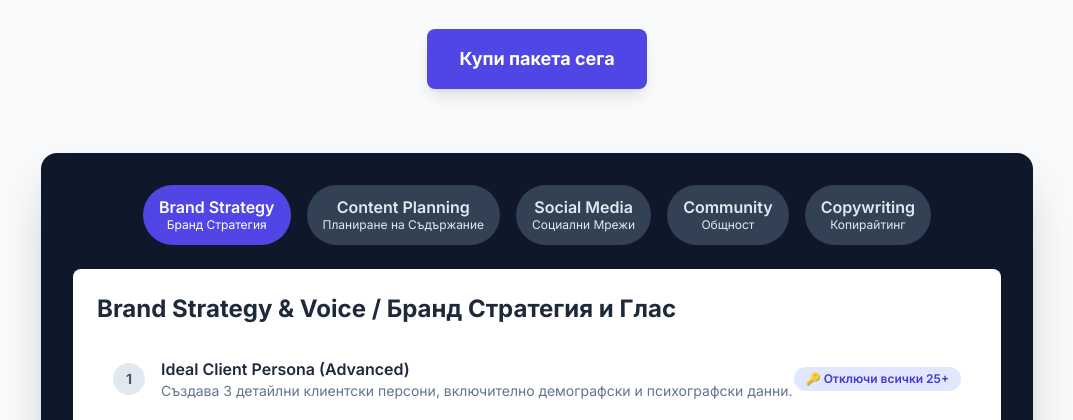
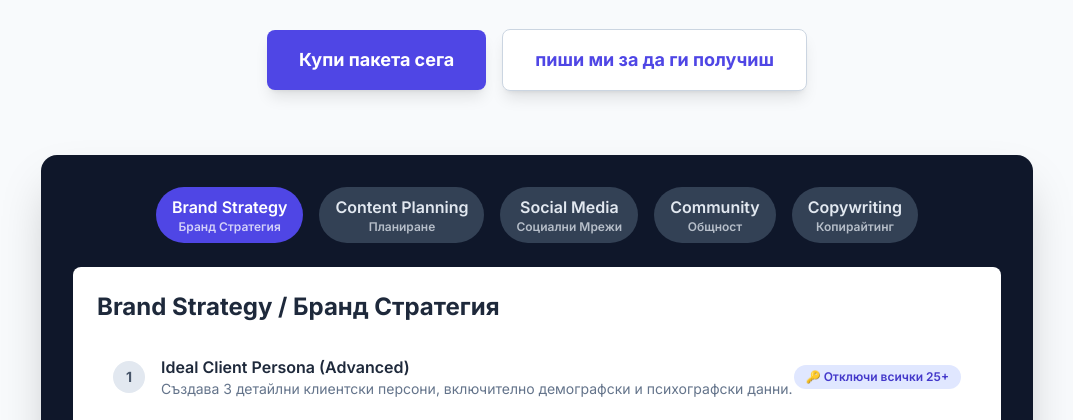
Before and after one commit to vladiatorai/AI-Content-Engine, a plain HTML site: page index.html in a window 1280 px wide. Shown: the part 347-767 px from the top of the page, without its empty margins (103-1176 px from the left). Drawn offline with nearby package versions, Linux system fonts and the light colour scheme.

Commit message:
Update index.html

```diff
--- a/index.html
+++ b/index.html
@@ -49,9 +49,14 @@
             <span class="inline-block bg-indigo-100 text-indigo-700 text-sm font-semibold px-4 py-1 rounded-full mb-4">ПРОФЕСИОНАЛЕН ПАКЕТ С ПРОМПТОВЕ</span>
             <h1 class="text-4xl md:text-6xl font-extrabold text-slate-900 mb-4 leading-tight">Спрете да губите време с посредствени AI резултати.</h1>
             <p class="text-lg md:text-xl text-slate-600 max-w-3xl mx-auto">Представяме Ви <span class="font-bold text-indigo-600">AI Content Engine</span> – професионален пакет с 25+ стратегически промпта, създадени да превърнат Вашия AI асистент в експертен маркетинг екип.</p>
-            <a href="https://www.upwork.com/services/product/marketing-ai-content-engine-25-marketing-prompts-1975521074345615646?ref=fl_profile" target="_blank" class="mt-8 inline-block bg-indigo-600 text-white font-bold text-lg px-8 py-4 rounded-lg hover:bg-indigo-700 transition-transform transform hover:scale-105 shadow-lg">
+            <div class="mt-8 flex flex-col sm:flex-row justify-center items-center gap-4">
+                <a href="https://www.upwork.com/services/product/marketing-ai-content-engine-25-marketing-prompts-1975521074345615646?ref=fl_profile" target="_blank" class="inline-block bg-indigo-600 text-white font-bold text-lg px-8 py-4 rounded-lg hover:bg-indigo-700 transition-transform transform hover:scale-105 shadow-lg w-full sm:w-auto">
                     Купи пакета сега
                 </a>
+                <a href="mailto:vladiatorai@gmail.com" class="inline-block bg-white text-indigo-600 border border-slate-300 font-bold text-lg px-8 py-4 rounded-lg hover:bg-slate-100 transition-transform transform hover:scale-105 shadow-lg w-full sm:w-auto">
+                    пиши ми за да ги получиш
+                </a>
+            </div>
         </header>
 
         <!-- Product Showcase Section -->
@@ -59,35 +64,25 @@
             <div class="bg-slate-900 rounded-2xl shadow-2xl p-6 md:p-8">
                 <!-- Tabs -->
                 <div class="flex flex-wrap justify-center gap-2 md:gap-4 mb-6">
-                    <button class="tab-btn active text-sm md:text-base font-semibold px-4 py-3 rounded-full bg-slate-700 text-slate-200 hover:bg-slate-600" data-tab="tab-1">
-                        <div class="text-center leading-tight">
-                            <span>Brand Strategy</span>
-                            <span class="block text-xs font-normal">Бранд Стратегия</span>
-                        </div>
+                    <button class="tab-btn active text-sm md:text-base font-semibold px-4 py-2 rounded-full bg-slate-700 text-slate-200 hover:bg-slate-600" data-tab="tab-1">
+                        <span class="block">Brand Strategy</span>
+                        <span class="block text-xs opacity-75">Бранд Стратегия</span>
                     </button>
-                    <button class="tab-btn text-sm md:text-base font-semibold px-4 py-3 rounded-full bg-slate-700 text-slate-200 hover:bg-slate-600" data-tab="tab-2">
-                        <div class="text-center leading-tight">
-                            <span>Content Planning</span>
-                            <span class="block text-xs font-normal">Планиране на Съдържание</span>
-                        </div>
+                    <button class="tab-btn text-sm md:text-base font-semibold px-4 py-2 rounded-full bg-slate-700 text-slate-200 hover:bg-slate-600" data-tab="tab-2">
+                        <span class="block">Content Planning</span>
+                        <span class="block text-xs opacity-75">Планиране</span>
                     </button>
-                    <button class="tab-btn text-sm md:text-base font-semibold px-4 py-3 rounded-full bg-slate-700 text-slate-200 hover:bg-slate-600" data-tab="tab-3">
-                        <div class="text-center leading-tight">
-                            <span>Social Media</span>
-                            <span class="block text-xs font-normal">Социални Мрежи</span>
-                        </div>
+                    <button class="tab-btn text-sm md:text-base font-semibold px-4 py-2 rounded-full bg-slate-700 text-slate-200 hover:bg-slate-600" data-tab="tab-3">
+                        <span class="block">Social Media</span>
+                        <span class="block text-xs opacity-75">Социални Мрежи</span>
                     </button>
-                    <button class="tab-btn text-sm md:text-base font-semibold px-4 py-3 rounded-full bg-slate-700 text-slate-200 hover:bg-slate-600" data-tab="tab-4">
-                        <div class="text-center leading-tight">
-                            <span>Community</span>
-                            <span class="block text-xs font-normal">Общност</span>
-                        </div>
+                    <button class="tab-btn text-sm md:text-base font-semibold px-4 py-2 rounded-full bg-slate-700 text-slate-200 hover:bg-slate-600" data-tab="tab-4">
+                         <span class="block">Community</span>
+                        <span class="block text-xs opacity-75">Общност</span>
                     </button>
-                    <button class="tab-btn text-sm md:text-base font-semibold px-4 py-3 rounded-full bg-slate-700 text-slate-200 hover:bg-slate-600" data-tab="tab-5">
-                        <div class="text-center leading-tight">
-                            <span>Copywriting</span>
-                            <span class="block text-xs font-normal">Копирайтинг</span>
-                        </div>
+                    <button class="tab-btn text-sm md:text-base font-semibold px-4 py-2 rounded-full bg-slate-700 text-slate-200 hover:bg-slate-600" data-tab="tab-5">
+                         <span class="block">Copywriting</span>
+                        <span class="block text-xs opacity-75">Копирайтинг</span>
                     </button>
                 </div>
 
@@ -158,16 +153,21 @@
         <section class="text-center bg-slate-900 text-white my-16 p-12 rounded-2xl shadow-xl fade-in" style="animation-delay: 0.6s;">
             <h2 class="text-3xl font-extrabold mb-4">Готови ли сте да поемете контрол над вашето AI съдържание?</h2>
             <p class="text-slate-300 mb-8 max-w-2xl mx-auto">Инвестирайте в система, която работи. Спестете часове и създавайте маркетинг съдържание от най-високо ниво.</p>
-            <a href="https://www.upwork.com/services/product/marketing-ai-content-engine-25-marketing-prompts-1975521074345615646?ref=fl_profile" target="_blank" class="inline-block bg-white text-indigo-600 font-bold text-lg px-8 py-4 rounded-lg hover:bg-slate-200 transition-transform transform hover:scale-105">
+            <div class="mt-8 flex flex-col sm:flex-row justify-center items-center gap-4">
+                <a href="https://www.upwork.com/services/product/marketing-ai-content-engine-25-marketing-prompts-1975521074345615646?ref=fl_profile" target="_blank" class="inline-block bg-white text-indigo-600 font-bold text-lg px-8 py-4 rounded-lg hover:bg-slate-200 transition-transform transform hover:scale-105 w-full sm:w-auto">
                     Отключете AI Content Engine сега
                 </a>
+                 <a href="mailto:vladiatorai@gmail.com" class="inline-block bg-transparent text-white border-2 border-white font-bold text-lg px-8 py-4 rounded-lg hover:bg-white hover:text-slate-900 transition-colors transform hover:scale-105 w-full sm:w-auto">
+                    пиши ми за да ги получиш
+                </a>
+            </div>
         </section>
 
         <!-- Author Section -->
         <section class="fade-in bg-white rounded-2xl shadow-sm p-8 md:p-12 border border-slate-200" style="animation-delay: 0.7s;">
             <div>
-                <h2 class="text-3xl font-bold mb-2">Кой съм аз?</h2>
-                <p class="text-lg font-semibold text-indigo-600 mb-4">Казвам се Влади Николов и живея на ръба между AI, маркетинг и изграждане на общности.</p>
+                <h2 class="text-3xl font-bold mb-2 text-center md:text-left">Кой съм аз?</h2>
+                <p class="text-lg font-semibold text-indigo-600 mb-4 text-center md:text-left">Казвам се Влади Николов и живея на ръба между AI, маркетинг и изграждане на общности.</p>
                 <p class="text-slate-600 mb-4">Създадох AI-базирани маркетинг стратегии, довели до <strong>+8019% ръст на ангажираността</strong> (спрямо типичните публикации). С години опит в дигиталния маркетинг и стотици часове в тестване на AI модели, аз разбрах едно: технологията е безсилна без правилната стратегия и човешка връзка. Преминах през хиляди опити и грешки, за да систематизирам знанията си и да ги превърна в работещи системи.</p>
                 <p class="text-slate-600">Създадох "AI Content Engine", защото видях как стотици хора се борят с AI. Този пакет е моят отговор – система, която ви дава контрол, стратегия и най-важното – резултати.</p>
             </div>
@@ -203,7 +203,7 @@
     <script>
         const promptData = {
             "tab-1": {
-                title: "Brand Strategy & Voice / Бранд Стратегия и Глас",
+                title: "Brand Strategy / Бранд Стратегия",
                 prompts: [
                     {
                         title: "Ideal Client Persona (Advanced)",
@@ -228,7 +228,7 @@
                 ]
             },
             "tab-2": {
-                title: "Content Ideation & Planning / Планиране на Съдържание",
+                title: "Content Planning / Планиране",
                 prompts: [
                     {
                         title: "Content Pillar System",
@@ -253,7 +253,7 @@
                 ]
             },
             "tab-3": {
-                title: "Social Media Creation / Създаване за Социални Мрежи",
+                title: "Social Media / Социални Мрежи",
                 prompts: [
                     {
                         title: "Social Post Generator PRO",
@@ -278,7 +278,7 @@
                 ]
             },
             "tab-4": {
-                title: "Community Building & Engagement / Изграждане на Общност",
+                title: "Community / Общност",
                 prompts: [
                     {
                         title: "Community Activation Campaign",
@@ -303,7 +303,7 @@
                 ]
             },
             "tab-5": {
-                title: "Storytelling & Copywriting / Копирайтинг и Истории",
+                title: "Copywriting / Копирайтинг",
                 prompts: [
                     {
                         title: "Brand Story Builder",
@@ -331,8 +331,6 @@
 
         const tabButtons = document.querySelectorAll('.tab-btn');
         const tabContentContainer = document.getElementById('tab-content');
-
-        // **АКТУАЛИЗИРАН ЛИНК**
         const purchaseLink = "https://www.upwork.com/services/product/marketing-ai-content-engine-25-marketing-prompts-1975521074345615646?ref=fl_profile";
 
         function renderTabContent(tabId) {
@@ -340,7 +338,6 @@
             if (!content) return;
 
             const promptsHtml = content.prompts.map((prompt, index) => {
-                // All buttons now lead to the purchase link
                 const buttonHtml = `<a href="${purchaseLink}" target="_blank" class="unlock-btn ml-auto flex-shrink-0 text-xs bg-indigo-100 text-indigo-700 hover:bg-indigo-200 font-semibold py-1 px-3 rounded-full transition-colors no-underline">
                                         🔑 Отключи всички 25+
                                     </a>`;
@@ -366,9 +363,8 @@
         }
 
         function handleTabClick(e) {
-            const clickedTab = e.target.closest('.tab-btn'); // КОРЕКЦИЯ: Тази линия гарантира, че винаги намираме бутона
-            if (!clickedTab) return; // Предпазна мярка
-
+            const clickedTab = e.target.closest('.tab-btn');
+            if (!clickedTab) return;
             const tabId = clickedTab.dataset.tab;
 
             tabButtons.forEach(btn => {
@@ -387,8 +383,8 @@
         // Animate on scroll
         const faders = document.querySelectorAll('.fade-in');
         const appearOptions = {
-        threshold: 0.1, // Променено от 0.2, за да се задейства анимацията по-рано
-        rootMargin: "0px 0px 0px 0px" // Премахнат отрицателния марджин за по-бърза реакция
+            threshold: 0.1,
+            rootMargin: "0px"
         };
         const appearOnScroll = new IntersectionObserver(function(entries, appearOnScroll) {
             entries.forEach(entry => {
```
Lines whose indentation alone changed are shown as unchanged.
